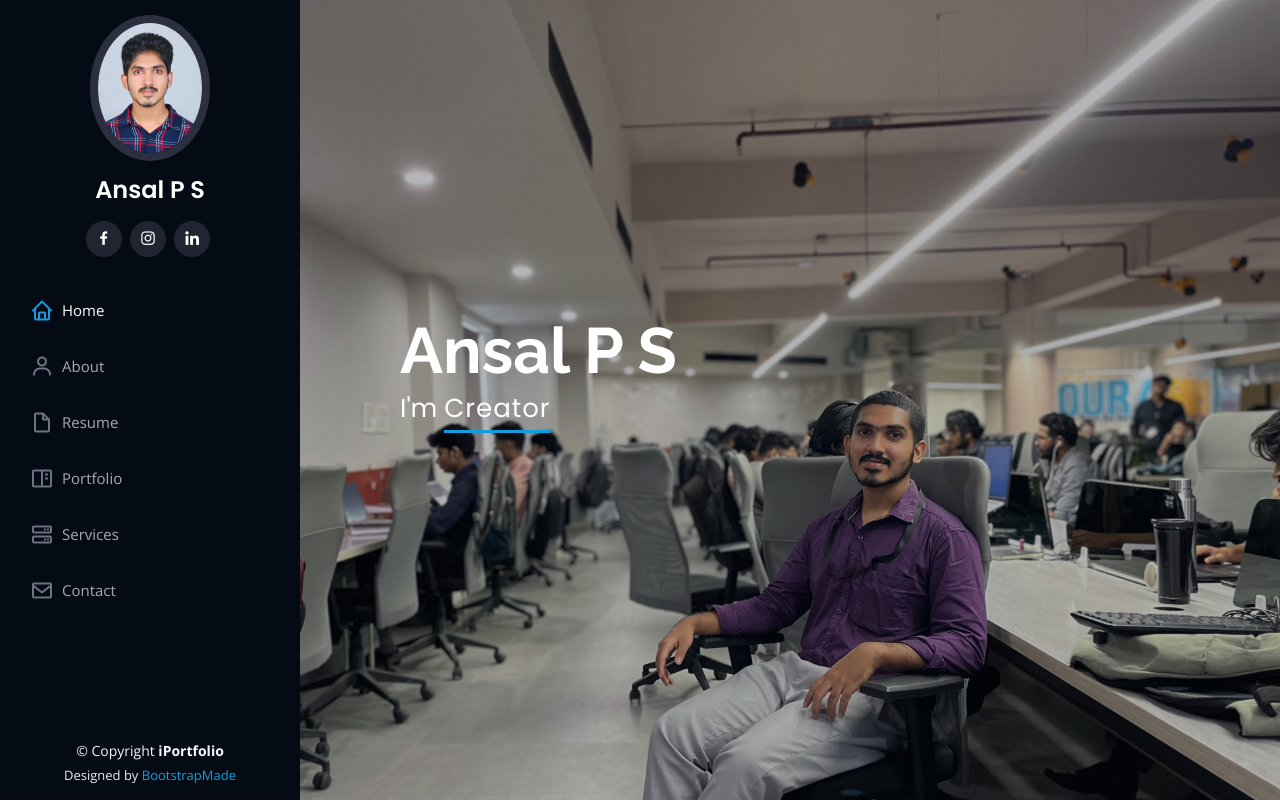
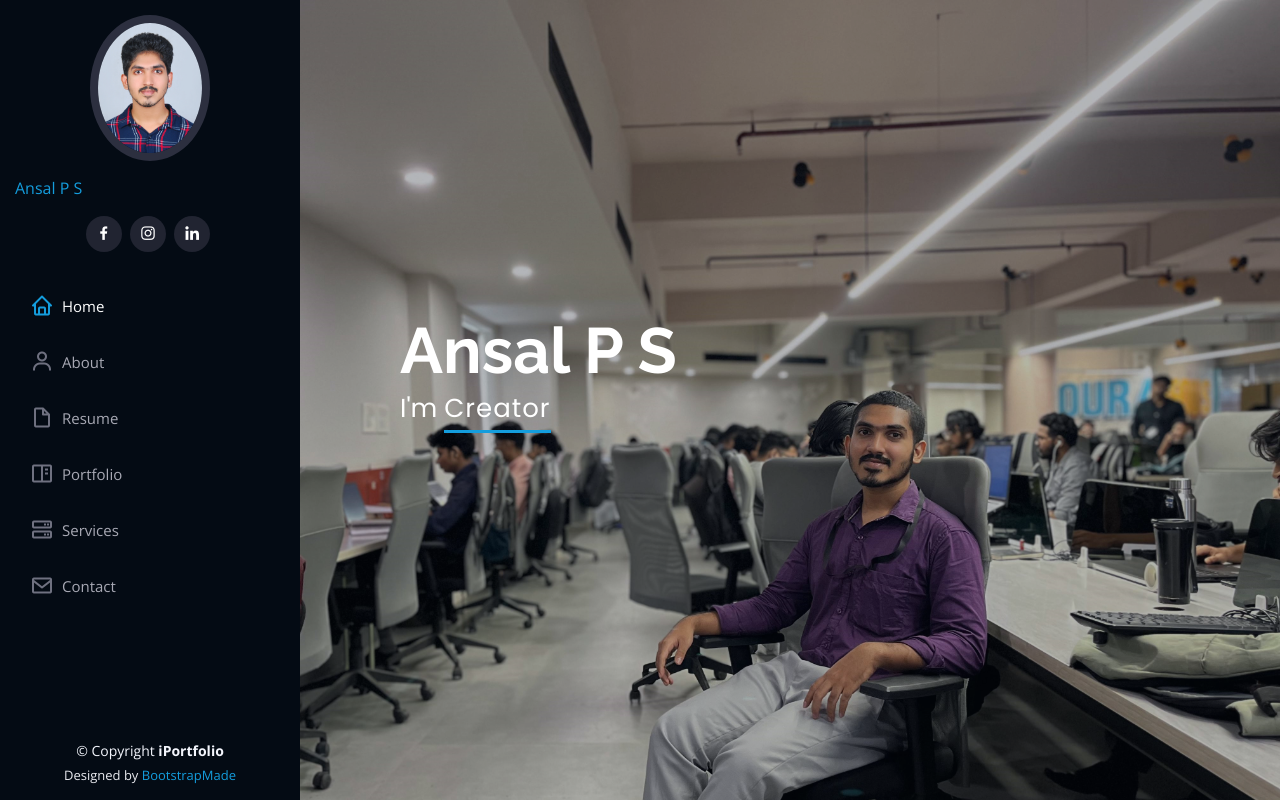
Before and after one commit to Ansalps/portfolio, a plain HTML site: page index.html in a window 1280 px wide. Shown: the top 802 px of the page. Drawn offline with nearby package versions, Linux system fonts and the light colour scheme.

Commit message:
second commit

```diff
--- a/index.html
+++ b/index.html
@@ -48,7 +48,7 @@
 
       <div class="profile">
         <img src="assets/img/ANSAL.jpg" alt="" class="img-fluid rounded-circle">
-        <h1 class="text-light"><a href="index.html">Ansal P S</a></h1>
+        <p class="text-light"><a href="index.html">Ansal P S</a></p>
         <div class="social-links mt-3 text-center">
           <!-- <a href="#" class="twitter"><i class="bx bxl-twitter"></i></a> -->
           <a href="https://www.facebook.com/ansal.ps.5/" target="_blank" class="facebook"><i class="bx bxl-facebook"></i></a>
```
